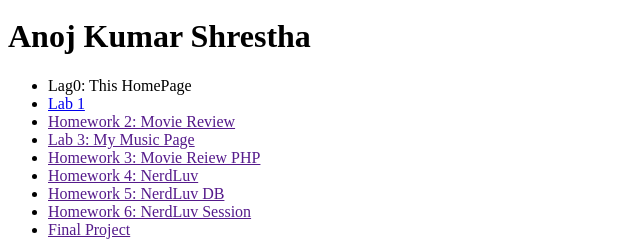
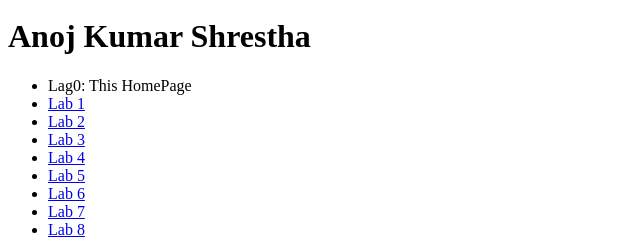
Before and after one commit to anojcrazycoder/WAPAssignment, a plain HTML site: page index.html in a window 1280 px wide. Shown: the part 29-281 px from the top of the page, without its empty margins (0-640 px from the left). Drawn offline with Linux system fonts and the light colour scheme.

Commit message:
Update index.html

```diff
--- a/index.html
+++ b/index.html
@@ -12,14 +12,17 @@
   <ul>
     <li>Lag0: This HomePage</li>
     <li><a href="#">Lab 1</a></li>
-    <li><a href="">Homework 2: Movie Review</a></li>
-    <li><a href="">Lab 3: My Music Page</a></li>
-    <li><a href="">Homework 3: Movie Reiew PHP</a></li>
-    <li><a href="">Homework 4: NerdLuv</a></li>
-    <li><a href="">Homework 5: NerdLuv DB</a></li>
-    <li><a href="">Homework 6: NerdLuv Session</a></li>
-    <li><a href="">Final Project</a></li>
+    <li><a href="#">Lab 2</a></li>
+    <li><a href="#">Lab 3</a></li>
+    <li><a href="#">Lab 4</a></li>
+    <li><a href="#">Lab 5</a></li>
+    <li><a href="#">Lab 6</a></li>
+    <li><a href="#">Lab 7</a></li>
+    <li><a href="#">Lab 8</a></li>
   </ul>
+  <a href="">
+    <img src="/Assignment/Lab-1/images/htmlchecker.png" alt="">
+  </a>
 
 </body>
 </html>
```
